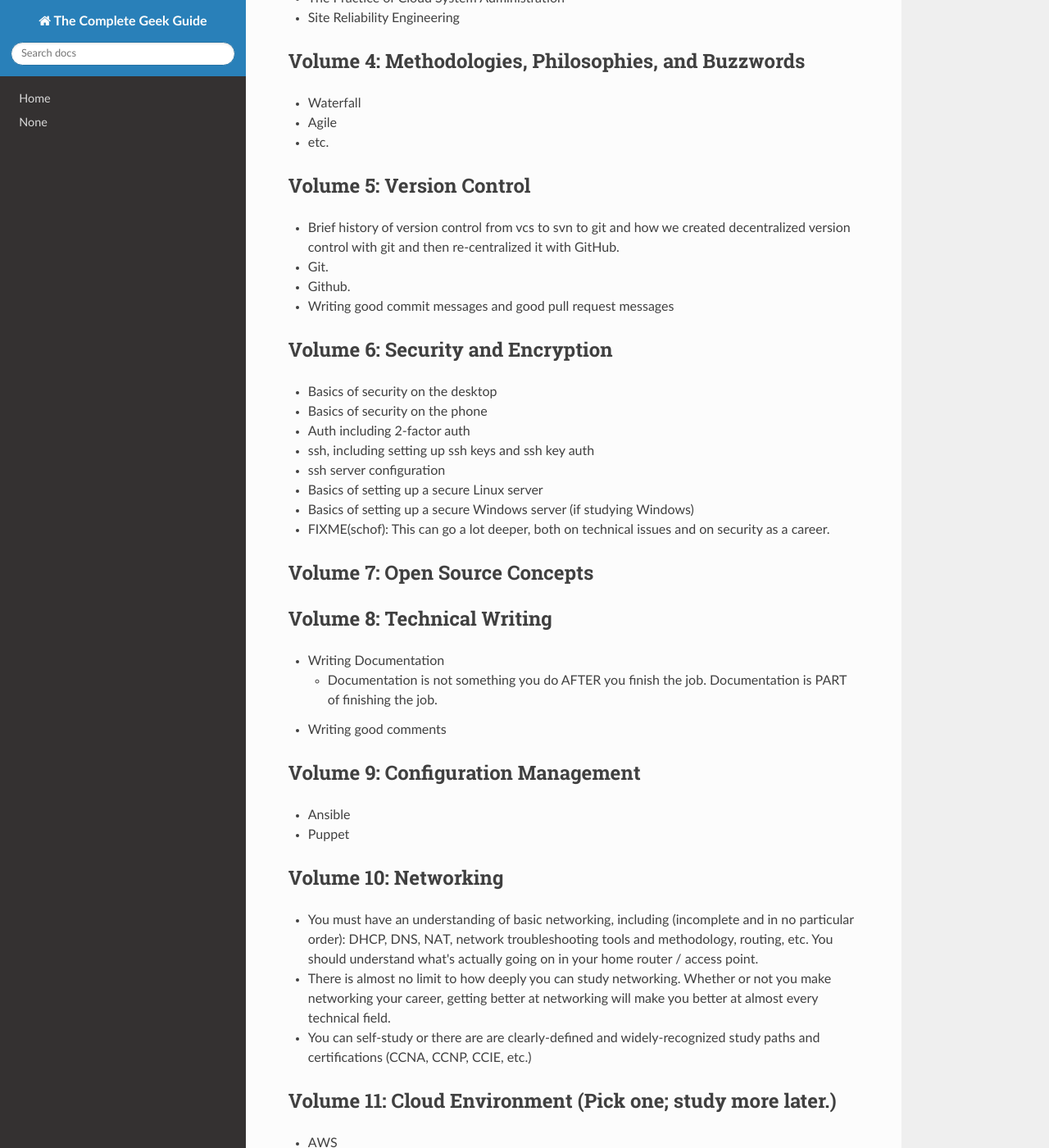
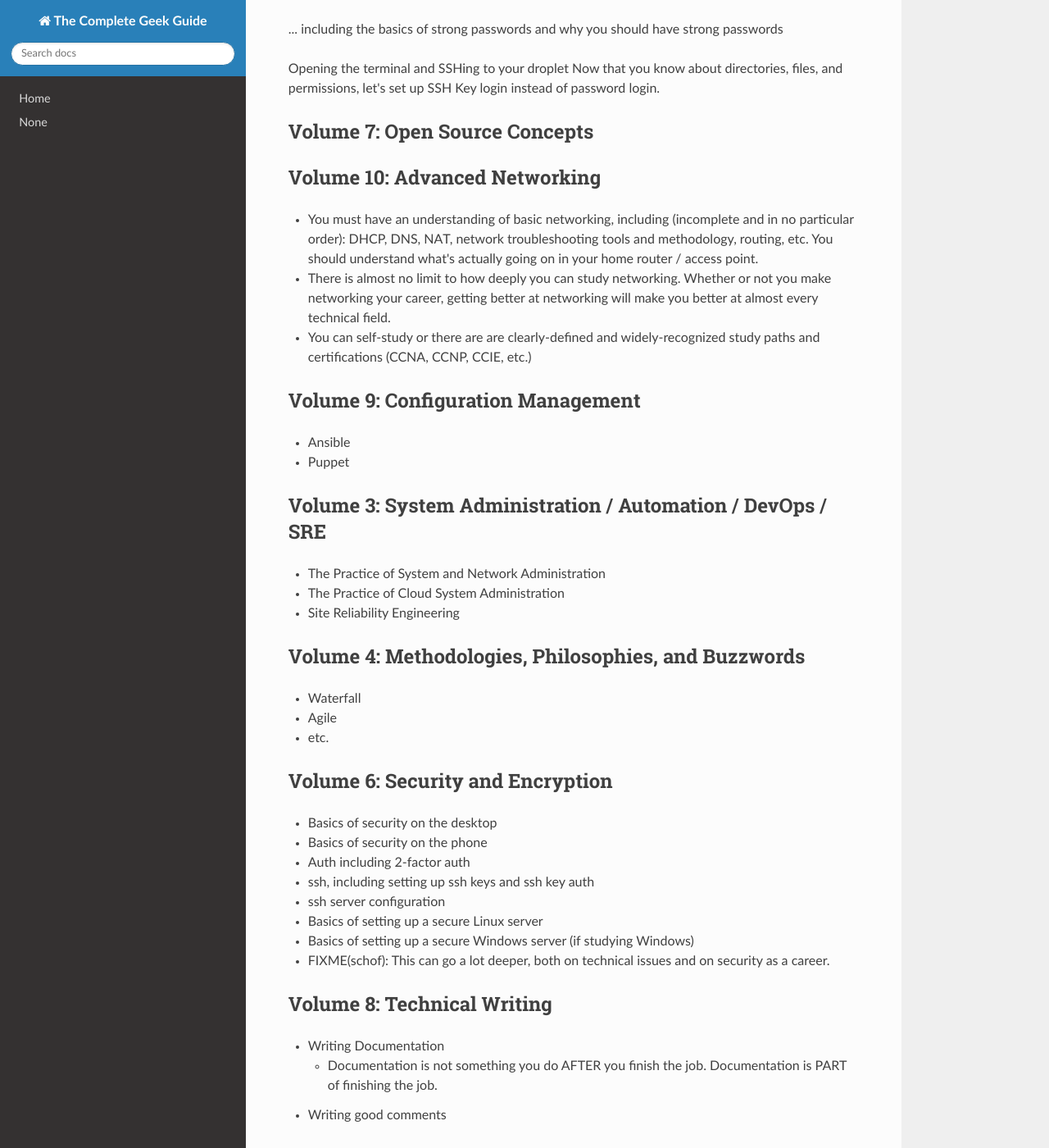
Before and after one commit to CommandLineLabs/completegeek, an MkDocs documentation site: the page built from docs/master_outline.md, in a window 1280 px wide and 1400 px high, scrolled down 1290 px. Shown: the whole window at 82% size. Built offline with MkDocs 1.6.1, drawn with Linux system fonts in a browser that asks for light colours; nearby versions of some CDN libraries; some of the changed lines change nothing that is shown; some of the changed text lies outside the part shown.

Commit message:
Re-organzing future volumes to an order that makes more sense.

```diff
--- a/docs/master_outline.md
+++ b/docs/master_outline.md
@@ -1,4 +1,8 @@
 # Complete Geek Guide Master Outline
+
+A check-mark (√) means that this chapter was edited or completed during the current round of editing/writing.
+
+At the current (January 2024) stage, no check-mark means it's probably gibberish.
 
 ## Volume 1: Linux, the Command-Line, and BASH Scripting
 
@@ -25,7 +29,14 @@
 * [Chapter 20: Advanced BASH Scripting](./volume-001/v001-020-advanced-bash-scripting.md)
 * [Chapter 21: Dotfiles](./021-dotfiles.md)
 
-## Volume 2: Websites and Networking
+## Volume 5: Version Control
+
+* Brief history of version control from vcs to svn to git and how we created decentralized version control with git and then re-centralized it with GitHub.
+* Git.
+* Github.
+* Writing good commit messages and good pull request messages
+
+## Volume 2: Websites and Basic Networking
 
 ### Chapter x -- Creating a Droplet
 
@@ -35,10 +46,21 @@ If you know what you're doing you can create a virtual machine on any service, o
 
 ... including the basics of strong passwords and why you should have strong passwords
 
-### Chapter x
-
 Opening the terminal and SSHing to your droplet
 Now that you know about directories, files, and permissions, let's set up SSH Key login instead of password login.
+
+## Volume 7:  Open Source Concepts
+
+## Volume 10: Advanced Networking
+
+* You must have an understanding of basic networking, including (incomplete and in no particular order): DHCP, DNS, NAT, network troubleshooting tools and methodology, routing, etc. You should understand what's actually going on in your home router / access point.
+* There is almost no limit to how deeply you can study networking. Whether or not you make networking your career, getting better at networking will make you better at almost every technical field.
+* You can self-study or there are are clearly-defined and widely-recognized study paths and certifications (CCNA, CCNP, CCIE, etc.)
+
+## Volume 9: Configuration Management
+
+* Ansible
+* Puppet
 
 ## Volume 3: System Administration / Automation / DevOps / SRE
 
@@ -52,13 +74,6 @@ Now that you know about directories, files, and permissions, let's set up SSH Ke
 * Agile
 * etc.
 
-## Volume 5: Version Control
-
-* Brief history of version control from vcs to svn to git and how we created decentralized version control with git and then re-centralized it with GitHub.
-* Git.
-* Github.
-* Writing good commit messages and good pull request messages
-
 ## Volume 6: Security and Encryption
 
 * Basics of security on the desktop
@@ -70,24 +85,11 @@ Now that you know about directories, files, and permissions, let's set up SSH Ke
 * Basics of setting up a secure Windows server (if studying Windows)
 * FIXME(schof): This can go a lot deeper, both on technical issues and on security as a career.
 
-## Volume 7:  Open Source Concepts
-
 ## Volume 8:  Technical Writing
 
 * Writing Documentation
     * Documentation is not something you do AFTER you finish the job. Documentation is PART of finishing the job.
 * Writing good comments
-
-## Volume 9: Configuration Management
-
-* Ansible
-* Puppet
-
-## Volume 10:  Networking
-
-* You must have an understanding of basic networking, including (incomplete and in no particular order): DHCP, DNS, NAT, network troubleshooting tools and methodology, routing, etc. You should understand what's actually going on in your home router / access point.
-* There is almost no limit to how deeply you can study networking. Whether or not you make networking your career, getting better at networking will make you better at almost every technical field.
-* You can self-study or there are are clearly-defined and widely-recognized study paths and certifications (CCNA, CCNP, CCIE, etc.)
 
 ## Volume 11:  Cloud Environment (Pick one; study more later.)
 
@@ -112,13 +114,7 @@ Now that you know about directories, files, and permissions, let's set up SSH Ke
 
 ## Volume 14: Financial Skills
 
-[√ Chapter 001: The Basics](./volume-014/introduction.md)
-[√ Chapter 002: Track Income and Expenses](./volume-014/track-income-and-expenses.md)
-[Chapter 003: Increase Savings Rate](./volume-014/increase-savings-rate.md)
-[√ Chapter 004: Essential Responsabilities](./volume-014/essential-responsibilities.md)
-[Chapter 005: Pay Off Bad Debt](./volume-014/pay-off-bad-debt.md)
-[Chapter 006: Manage Your Investments](./volume-014/how-to-invest.md)
-[Chapter 007: Further Reading](./volume-014/further-reading.md)
+[√ Introduction](./volume-014/introduction.md) (Contains links to the remaining chapters.)
 
 ## Volume 15: Life Skills
 
```
